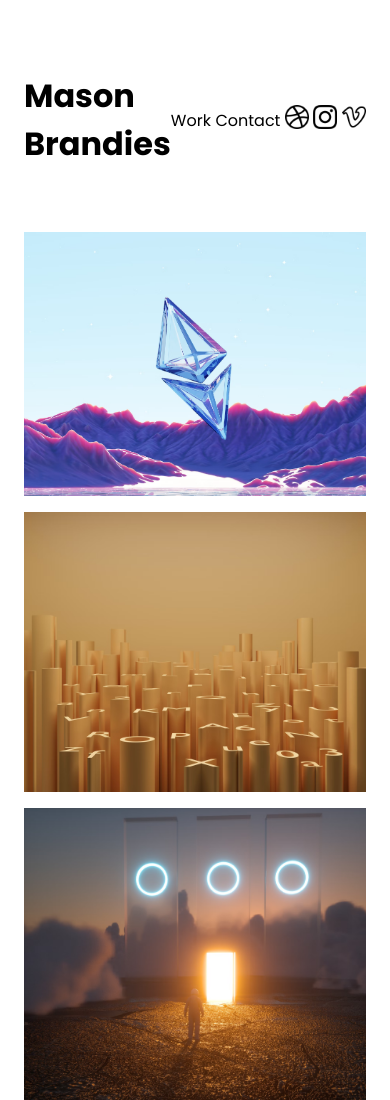
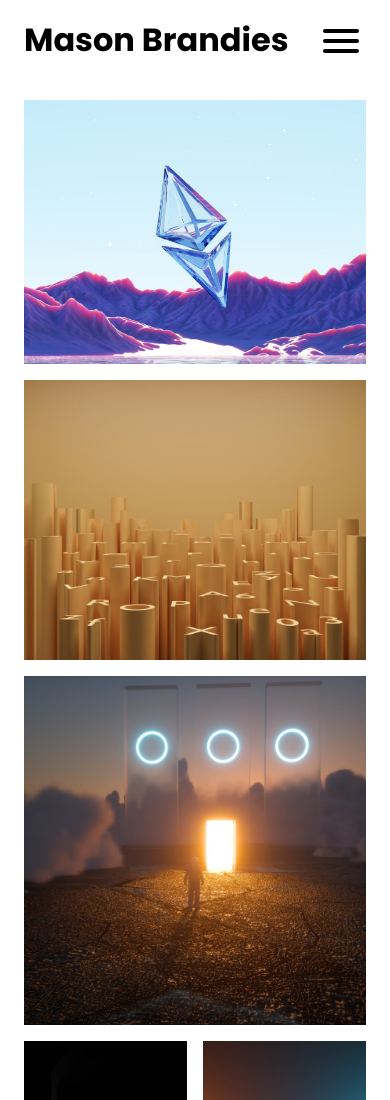
Before and after one commit to Brandies7/CSS_GridProject, a plain HTML site: page index.html in a window 390 px wide. Shown: the top 1100 px of the page. Drawn offline with Linux system fonts and the light colour scheme.

Commit message:
made navbar hidden on mobile devices

```diff
--- a/index.css
+++ b/index.css
@@ -39,6 +39,21 @@ body {
 .navbar .right img {
     width: 24px;
     height: 24px;
+}
+
+.navbar .hamburger {
+    height: 50px;
+    width: 50px;
+    display: none;
+
+}
+
+.navbar .bar {
+    background-color: black;
+    height: 4px;
+    width: 36px;
+    margin: 3px;
+    border-radius: 10px;
 }
 
 .project-grid {
@@ -148,11 +163,34 @@ body {
 }
 
 @media only screen and (max-width: 768px) {
+    .navbar {
+        padding: 16px 24px;
+        box-sizing: border-box;
+        position: fixed;
+        top: 0;
+        left: 0;
+        z-index: 3;
+        background-color: white;
+        width: 100%;
+    }
+
+    .navbar .right {
+        display: none;
+    }
+
+    .navbar .hamburger {
+        display: flex;
+        flex-direction: column;
+        justify-content: center;
+        align-items: center;
+    }
+
     .container {
         max-width: 100%;
     }
 
     .project-grid {
+        margin-top: 100px;
         grid-template-areas:
             "eth eth"
             "alphabet alphabet"
--- a/index.html
+++ b/index.html
@@ -31,6 +31,11 @@
             <img src="images/v_icon.png" alt="" />
           </a>
         </nav>
+        <div class="hamburger">
+          <div class="bar"></div>
+          <div class="bar"></div>
+          <div class="bar"></div>
+        </div>
       </header>
       <div class="project-grid">
         <div class="project" id="eth">
```
